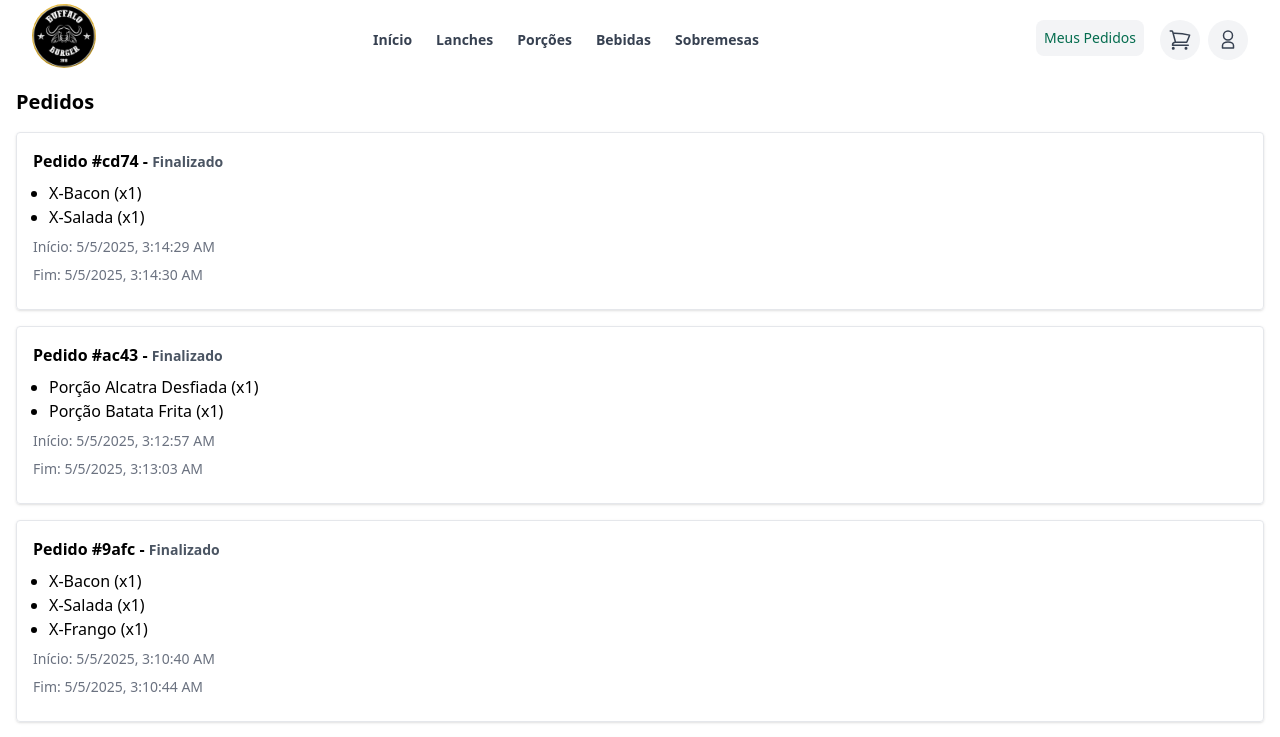
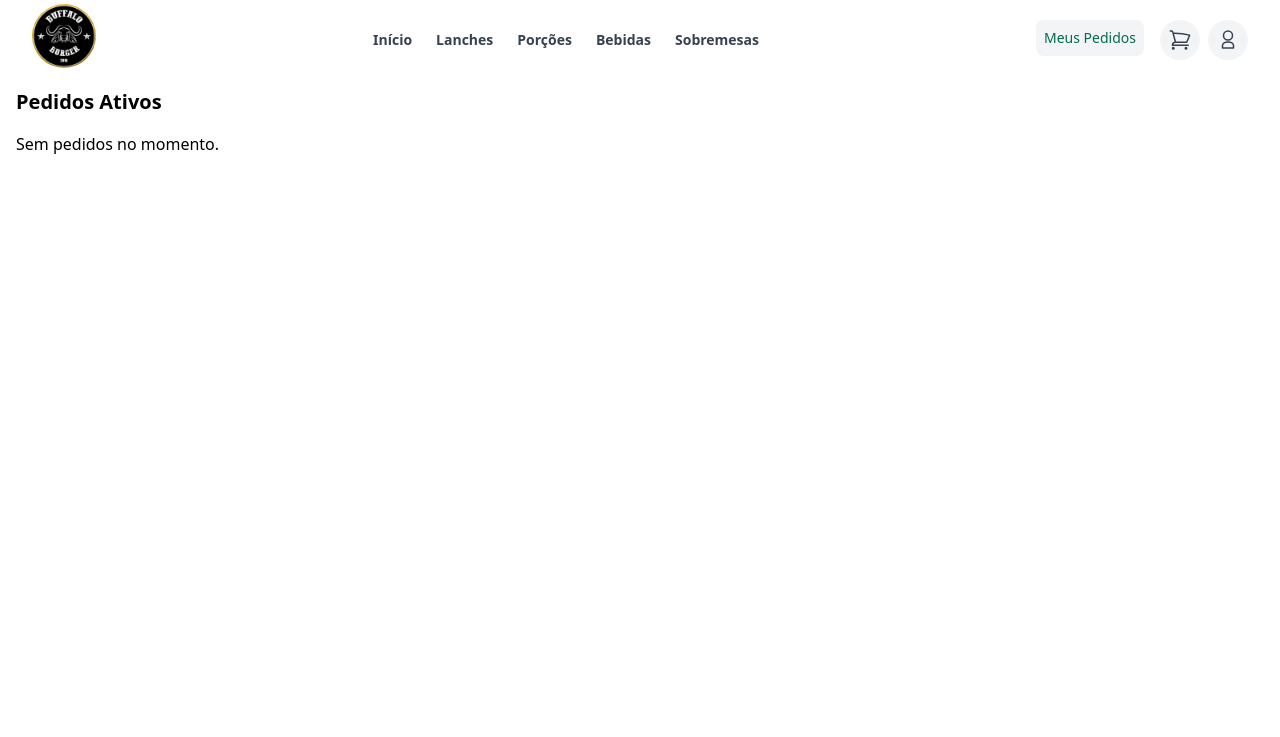
Before and after one commit to pedrotechuk/restaurante-react, a React (Create React App) app: page /pedidos in a window 1280 px wide. Shown: the top 737 px of the page. Built offline with nearby package versions, Linux system fonts and the light colour scheme; data requests are answered from the project's data file.

Commit message:
vizualização interna dos pedidos

```diff
--- a/db.json
+++ b/db.json
@@ -1,27 +1,7 @@
 {
   "pedidos": [
     {
-      "id": "14d5",
-      "itens": [
-        {
-          "id": 1,
-          "nome": "X-Bacon",
-          "preco": 25.9,
-          "quantidade": 1
-        },
-        {
-          "id": 2,
-          "nome": "X-Salada",
-          "preco": 22.9,
-          "quantidade": 1
-        }
-      ],
-      "status": "finalizado",
-      "inicio": "2025-05-05T02:55:54.842Z",
-      "fim": "2025-05-05T02:56:01.466Z"
-    },
-    {
-      "id": "9afc",
+      "id": "390d",
       "itens": [
         {
           "id": 1,
@@ -36,24 +16,37 @@
           "quantidade": 1
         },
         {
-          "id": 4,
-          "nome": "X-Frango",
-          "preco": 24.9,
+          "id": 5,
+          "nome": "Porção Batata Frita",
+          "preco": 30,
+          "imagem": "/assets/batatafrita.jpg",
           "quantidade": 1
+        },
+        {
+          "id": 9,
+          "nome": "Cerveja Spaten",
+          "preco": 7,
+          "imagem": "/assets/spaten.jpg",
+          "quantidade": 4
         }
       ],
       "status": "finalizado",
-      "inicio": "2025-05-05T03:10:40.740Z",
-      "fim": "2025-05-05T03:10:44.395Z"
+      "inicio": "2025-05-05T03:32:15.099Z",
+      "fim": "2025-05-05T03:32:17.667Z"
     },
     {
-      "id": "ac43",
+      "id": "ff4b",
       "itens": [
         {
-          "id": 6,
-          "nome": "Porção Alcatra Desfiada",
-          "preco": 68,
-          "imagem": "/assets/carneporc.jpg",
+          "id": 2,
+          "nome": "X-Salada",
+          "preco": 22.9,
+          "quantidade": 1
+        },
+        {
+          "id": 3,
+          "nome": "X-Tudo",
+          "preco": 29.9,
           "quantidade": 1
         },
         {
@@ -62,53 +55,25 @@
           "preco": 30,
           "imagem": "/assets/batatafrita.jpg",
           "quantidade": 1
+        },
+        {
+          "id": 10,
+          "nome": "Coca Cola Lata 300ml",
+          "preco": 4,
+          "imagem": "/assets/refri-1.png",
+          "quantidade": 1
+        },
+        {
+          "id": 9,
+          "nome": "Cerveja Spaten",
+          "preco": 7,
+          "imagem": "/assets/spaten.jpg",
+          "quantidade": 4
         }
       ],
       "status": "finalizado",
-      "inicio": "2025-05-05T03:12:57.178Z",
-      "fim": "2025-05-05T03:13:03.315Z"
-    },
-    {
-      "id": "cd74",
-      "itens": [
-        {
-          "id": 1,
-          "nome": "X-Bacon",
-          "preco": 25.9,
-          "quantidade": 1
-        },
-        {
-          "id": 2,
-          "nome": "X-Salada",
-          "preco": 22.9,
-          "quantidade": 1
-        }
-      ],
-      "status": "finalizado",
-      "inicio": "2025-05-05T03:14:29.291Z",
-      "fim": "2025-05-05T03:14:30.626Z"
-    },
-    {
-      "id": "78f6",
-      "itens": [
-        {
-          "id": 5,
-          "nome": "Porção Batata Frita",
-          "preco": 30,
-          "imagem": "/assets/batatafrita.jpg",
-          "quantidade": 1
-        },
-        {
-          "id": 7,
-          "nome": "Porção de Salada",
-          "preco": 18,
-          "imagem": "/assets/porcsalada.jpg",
-          "quantidade": 1
-        }
-      ],
-      "status": "finalizado",
-      "inicio": "2025-05-05T03:15:06.762Z",
-      "fim": "2025-05-05T03:15:19.826Z"
+      "inicio": "2025-05-05T03:34:36.387Z",
+      "fim": "2025-05-05T03:34:50.179Z"
     }
   ]
 }
--- a/src/Pedidos.js
+++ b/src/Pedidos.js
@@ -1,24 +1,20 @@
-import React, { useEffect, useState } from "react";
+import React, { useEffect, useState } from 'react';
 
 const PedidosAtivos = () => {
   const [pedidos, setPedidos] = useState([]);
 
   const fetchPedidos = async () => {
-    try {
-      const res = await fetch("http://localhost:3001/pedidos?_sort=id&_order=desc");
-      const data = await res.json();
-      setPedidos(data);
-    } catch (error) {
-      console.error("Erro ao buscar pedidos:", error);
-    }
+    const res = await fetch('http://localhost:3001/pedidos?status=pendente');
+    const data = await res.json();
+    setPedidos(data);
   };
 
   const iniciarPedido = async (id) => {
     const inicio = new Date().toISOString();
     await fetch(`http://localhost:3001/pedidos/${id}`, {
-      method: "PATCH",
-      headers: { "Content-Type": "application/json" },
-      body: JSON.stringify({ inicio, status: "andamento" }),
+      method: 'PATCH',
+      headers: { 'Content-Type': 'application/json' },
+      body: JSON.stringify({ inicio }),
     });
     fetchPedidos();
   };
@@ -26,9 +22,9 @@ const PedidosAtivos = () => {
   const finalizarPedido = async (id) => {
     const fim = new Date().toISOString();
     await fetch(`http://localhost:3001/pedidos/${id}`, {
-      method: "PATCH",
-      headers: { "Content-Type": "application/json" },
-      body: JSON.stringify({ fim, status: "finalizado" }),
+      method: 'PATCH',
+      headers: { 'Content-Type': 'application/json' },
+      body: JSON.stringify({ fim, status: 'finalizado' }),
     });
     fetchPedidos();
   };
@@ -37,44 +33,22 @@ const PedidosAtivos = () => {
     fetchPedidos();
   }, []);
 
-  const getStatusTexto = (pedido) => {
-    if (pedido.status === "finalizado") return "Finalizado";
-    if (pedido.status === "andamento") return "Em andamento";
-    return "Fila";
-  };
-
   return (
     <div className="p-4">
-      <h1 className="text-xl font-bold mb-4">Pedidos</h1>
+      <h1 className="text-xl font-bold mb-4">Pedidos Ativos</h1>
       {pedidos.length === 0 ? (
         <p>Sem pedidos no momento.</p>
       ) : (
         pedidos.map((pedido) => (
           <div key={pedido.id} className="border p-4 mb-4 rounded shadow">
-            <p className="font-semibold mb-2">
-              Pedido #{pedido.id} -{" "}
-              <span className="text-sm text-gray-600">{getStatusTexto(pedido)}</span>
-            </p>
-
+            <p><strong>ID do Pedido:</strong> {pedido.id}</p>
             <ul className="ml-4 list-disc">
-              {pedido.itens?.map((item, index) => (
-                <li key={index}>
-                  {item.nome} (x{item.quantidade})
-                </li>
+              {pedido.itens.map((item, index) => (
+                <li key={index}>{item.nome} (x{item.quantidade})</li>
               ))}
             </ul>
-
-            <div className="mt-2 flex flex-col gap-2 text-sm text-gray-500">
-              {pedido.inicio && (
-                <span>Início: {new Date(pedido.inicio).toLocaleString()}</span>
-              )}
-              {pedido.fim && (
-                <span>Fim: {new Date(pedido.fim).toLocaleString()}</span>
-              )}
-            </div>
-
             <div className="mt-2 flex gap-2">
-              {pedido.status === "fila" && (
+              {!pedido.inicio && (
                 <button
                   className="bg-green-600 text-white px-4 py-1 rounded"
                   onClick={() => iniciarPedido(pedido.id)}
@@ -82,13 +56,18 @@ const PedidosAtivos = () => {
                   Iniciar Pedido
                 </button>
               )}
-              {pedido.status === "andamento" && (
+              {pedido.inicio && !pedido.fim && (
                 <button
                   className="bg-blue-600 text-white px-4 py-1 rounded"
                   onClick={() => finalizarPedido(pedido.id)}
                 >
                   Finalizar Pedido
                 </button>
+              )}
+              {pedido.inicio && (
+                <span className="text-sm text-gray-500">
+                  Iniciado em: {new Date(pedido.inicio).toLocaleString()}
+                </span>
               )}
             </div>
           </div>
```
